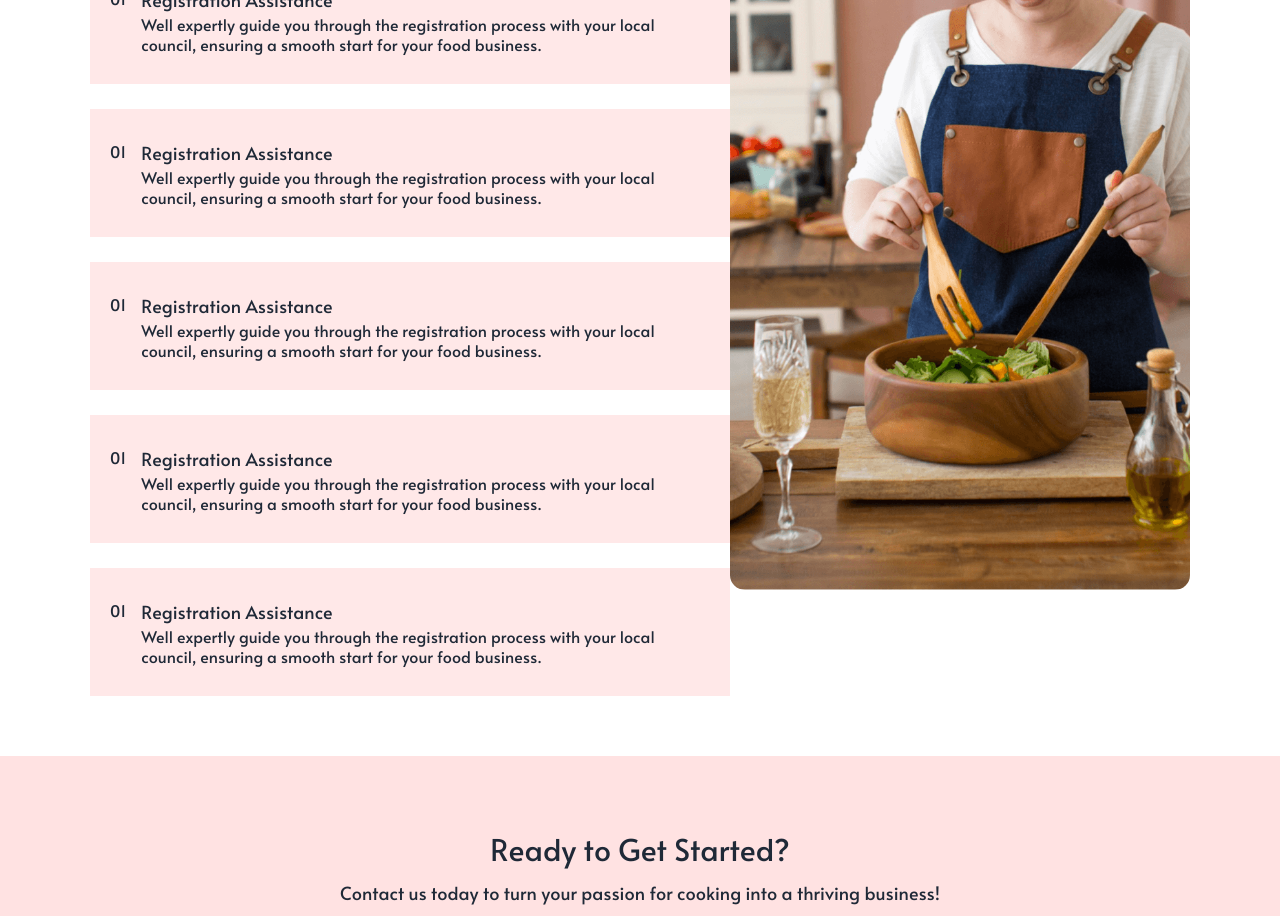
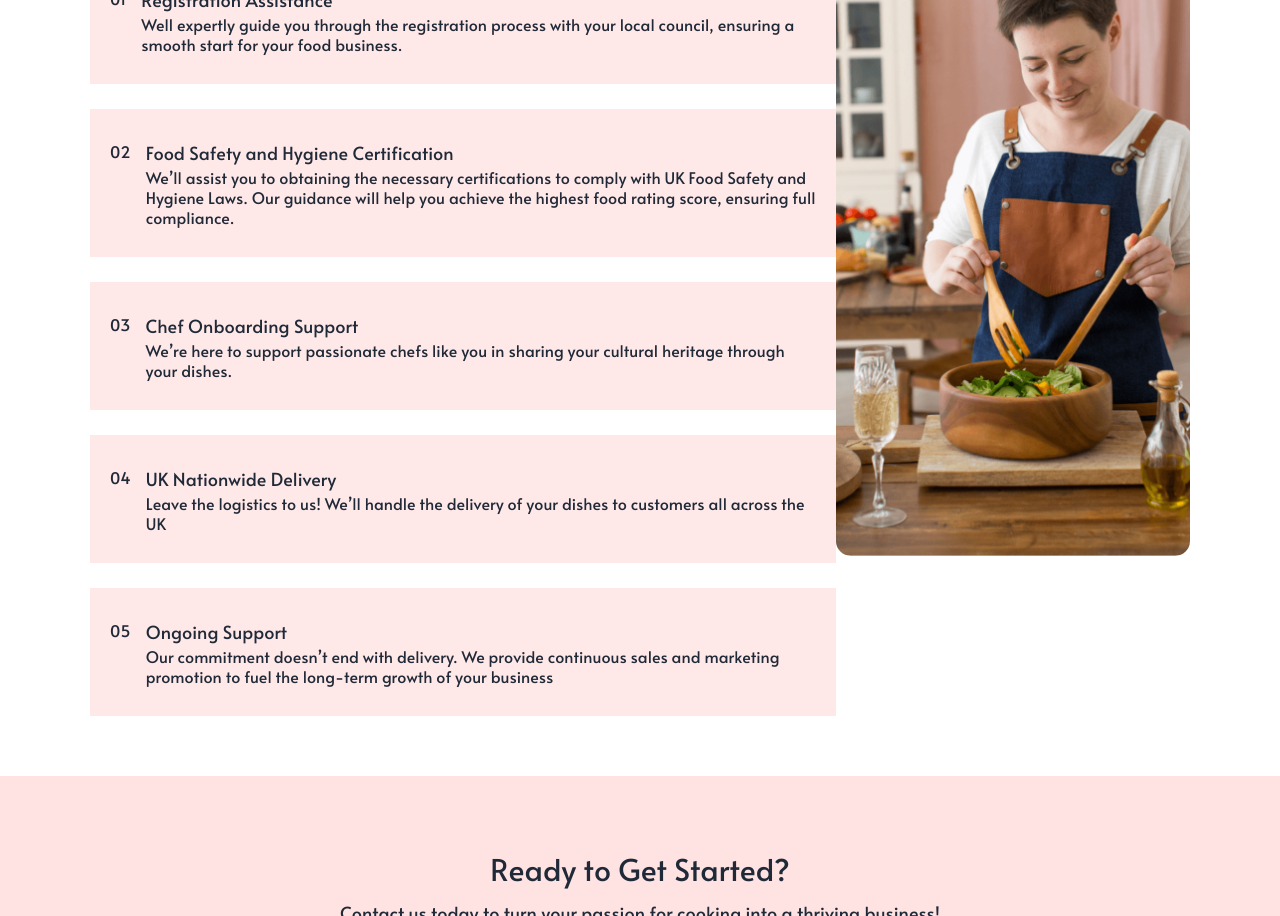
Before and after one commit to anurag-17/authentiChef-frontend, a Next.js app: page /become-chef in a window 1280 px wide. Shown: the part 1340-2256 px from the top of the page. Built offline with nearby package versions, Linux system fonts and the light colour scheme.

Commit message:
becomeChef

```diff
--- a/src/app/become-chef/page.js
+++ b/src/app/become-chef/page.js
@@ -267,17 +267,15 @@ const BecomeChef = () => {
               </div>
             </div>
           </div>
-          <div className="2xl:w-[1600px] xl:w-[1100px] lg:w-[850px]  md:w-[700px] flex justify-between mx-auto 2xl:mt-[90px] xl:mb-[60px] xl:mt-[40px] mt-[30px] mnavbar">
+          <div className="2xl:w-[1600px] xl:w-[1100px] lg:w-[850px]  md:w-[700px] flex justify-between items-center mx-auto 2xl:mt-[90px] xl:mb-[60px] xl:mt-[40px] mt-[30px] mnavbar">
             <div className="2xl:w-[842px] xl:w-[] w-[]">
               <h1 className="third_head">
                 Are you considering starting your own food business from home?
               </h1>
-              <p
-                className=" alata font-[400] 2xl:text-[36px] 2xl:leading-[55px] xl:text-[28px] xl:leading-[35px] text-[12px] leading-[14px] mt-[55px]"
-              >
+              <p className=" alata font-[400] 2xl:text-[36px] 2xl:leading-[55px] xl:text-[28px] xl:leading-[35px] text-[12px] leading-[14px] mt-[55px]">
                 Our Services to get you started and growing!
               </p>
-              <div className="bg-[#FFE8E8] 2xl:w-[761px] 2xl:h-[180px]  xl:w-[] w-[] px-[20px] py-[30px] mt-[25px]">
+              <div className="bg-[#FFE8E8] 2xl:w-[761px] xl:w-[] w-[] px-[20px] py-[30px] mt-[25px]">
                 <div className="flex 2xl:gap-[25px] xl:gap-[15px] gap-[10px]">
                   <div>
                     <h1 className="become-no">01</h1>
@@ -292,62 +290,63 @@ const BecomeChef = () => {
                   </div>
                 </div>
               </div>
-              <div className="bg-[#FFE8E8] 2xl:w-[761px] 2xl:h-[180px]  xl:w-[] w-[] px-[20px] py-[30px] mt-[25px]">
+              <div className="bg-[#FFE8E8] 2xl:w-[761px] xl:w-[] w-[] px-[20px] py-[30px] mt-[25px]">
                 <div className="flex 2xl:gap-[25px] xl:gap-[15px] gap-[10px]">
                   <div>
-                    <h1 className="become-no">01</h1>
+                    <h1 className="become-no">02</h1>
                   </div>
                   <div>
-                    <h1 className="become-head">Registration Assistance</h1>
+                    <h1 className="become-head">
+                      Food Safety and Hygiene Certification
+                    </h1>
                     <p className="become-para 2xl:mt-[15px]">
-                      Well expertly guide you through the registration process
-                      with your local council, ensuring a smooth start for your
-                      food business.
+                      We’ll assist you to obtaining the necessary certifications
+                      to comply with UK Food Safety and Hygiene Laws. Our
+                      guidance will help you achieve the highest food rating
+                      score, ensuring full compliance.
                     </p>
                   </div>
                 </div>
               </div>
-              <div className="bg-[#FFE8E8] 2xl:w-[761px] 2xl:h-[180px]  xl:w-[] w-[] px-[20px] py-[30px] mt-[25px]">
+              <div className="bg-[#FFE8E8] 2xl:w-[761px] xl:w-[] w-[] px-[20px] py-[30px] mt-[25px]">
                 <div className="flex 2xl:gap-[25px] xl:gap-[15px] gap-[10px]">
                   <div>
-                    <h1 className="become-no">01</h1>
+                    <h1 className="become-no">03</h1>
                   </div>
                   <div>
-                    <h1 className="become-head">Registration Assistance</h1>
+                    <h1 className="become-head">Chef Onboarding Support</h1>
                     <p className="become-para 2xl:mt-[15px]">
-                      Well expertly guide you through the registration process
-                      with your local council, ensuring a smooth start for your
-                      food business.
+                      We’re here to support passionate chefs like you in sharing
+                      your cultural heritage through your dishes.
                     </p>
                   </div>
                 </div>
               </div>
-              <div className="bg-[#FFE8E8] 2xl:w-[761px] 2xl:h-[180px]  xl:w-[] w-[] px-[20px] py-[30px] mt-[25px]">
+              <div className="bg-[#FFE8E8] 2xl:w-[761px] xl:w-[] w-[] px-[20px] py-[30px] mt-[25px]">
                 <div className="flex 2xl:gap-[25px] xl:gap-[15px] gap-[10px]">
                   <div>
-                    <h1 className="become-no">01</h1>
+                    <h1 className="become-no">04</h1>
                   </div>
                   <div>
-                    <h1 className="become-head">Registration Assistance</h1>
+                    <h1 className="become-head">UK Nationwide Delivery</h1>
                     <p className="become-para 2xl:mt-[15px]">
-                      Well expertly guide you through the registration process
-                      with your local council, ensuring a smooth start for your
-                      food business.
+                      Leave the logistics to us! We’ll handle the delivery of
+                      your dishes to customers all across the UK
                     </p>
                   </div>
                 </div>
               </div>
-              <div className="bg-[#FFE8E8] 2xl:w-[761px] 2xl:h-[180px]  xl:w-[] w-[] px-[20px] py-[30px] mt-[25px]">
+              <div className="bg-[#FFE8E8] 2xl:w-[761px] xl:w-[] w-[] px-[20px] py-[30px] mt-[25px]">
                 <div className="flex 2xl:gap-[25px] xl:gap-[15px] gap-[10px]">
                   <div>
-                    <h1 className="become-no">01</h1>
+                    <h1 className="become-no">05</h1>
                   </div>
                   <div>
-                    <h1 className="become-head">Registration Assistance</h1>
+                    <h1 className="become-head">Ongoing Support</h1>
                     <p className="become-para 2xl:mt-[15px]">
-                      Well expertly guide you through the registration process
-                      with your local council, ensuring a smooth start for your
-                      food business.
+                      Our commitment doesn’t end with delivery. We provide
+                      continuous sales and marketing promotion to fuel the
+                      long-term growth of your business
                     </p>
                   </div>
                 </div>
```
